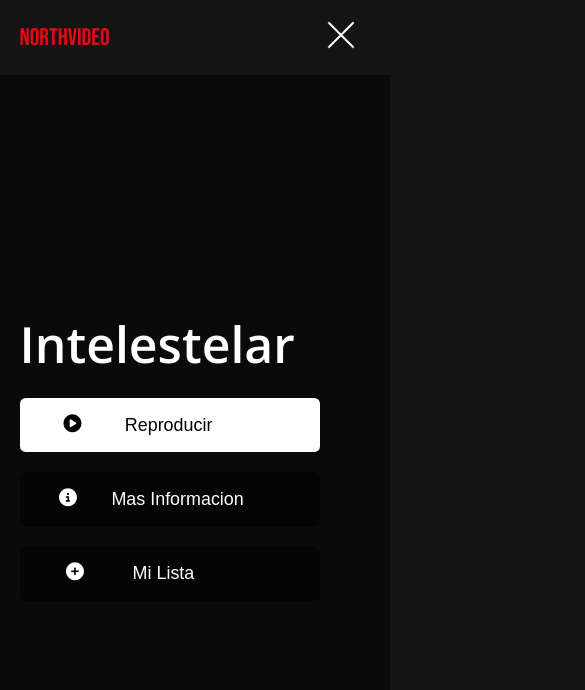
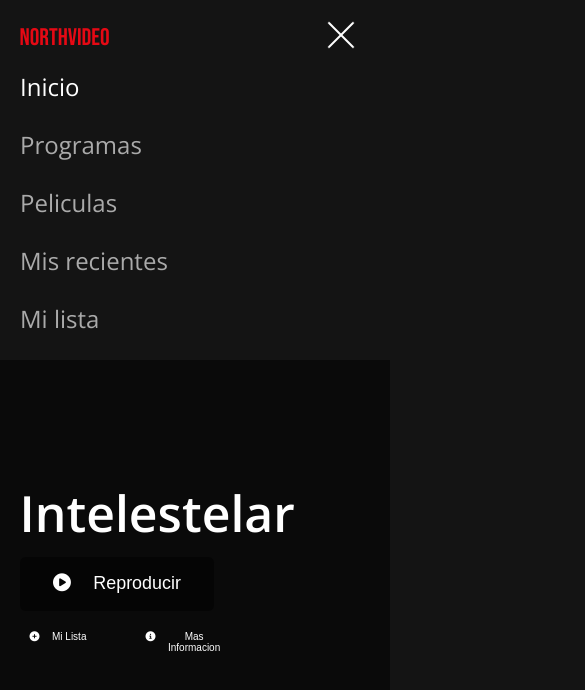
Before and after one commit to Northdevelop77/Northdevelop77.github.io, a plain HTML site: page Netflix/Html/index.html in a window 390 px wide. Both pictures are taken after a click on the button 340 px from the left and 35 px from the top of the page. Shown: the top 690 px of the page, 585 px wide, since content can reach past the window. Drawn offline with nearby package versions, Linux system fonts and the light colour scheme.

Commit message:
Agregamos menu

```diff
--- a/Netflix/Css/style.css
+++ b/Netflix/Css/style.css
@@ -101,9 +101,7 @@ header nav a.activo {
     margin-right: 1.25em;
 }
 
-#menu-icon {
-    display: none;
-}
+
 
 @media screen and (max-width: 800px) {
 
@@ -111,17 +109,41 @@ header nav a.activo {
 
 
     nav {
-       position: absolute;
-       display: flex;
-       flex-direction: column;
-       margin: auto;
-       margin-top: 80px;
-       background: rgba(0, 0, 0, .50);
-       display: none;
+  position: absolute;
+  top: 70px;
+  background: var(--fondo);
+  left: 0;
+  width: 100vh;
+
    }
 
+   nav a{
+    display: none;
+    padding: auto;
+    height: 100%;
+   }
+
+   nav a {
+    font-size: x-large;
+
+   }
+
+   nav .show {
+    display: block;
+    margin-bottom: 25px;
+   }
+
+
    .button-info, .button-list, .button-play {
-       margin-bottom: 20px;
+       position: absolute;
+background: none;
+   }
+
+
+
+   .button-play {
+       position: relative;
+       top: -10px
    }
 
    main .descripcion {
@@ -161,21 +183,18 @@ header nav a.activo {
        margin-bottom: -25px;
    }
 
-   .pelicula-principal .button-info, .button-list, .button-play{
-    display: grid;
-    width: 100%;
-    grid-template-areas: "mas Informacion reproducir mi Lista";
-    justify-content: align-content: start;
+   .pelicula-principal .button-info, .button-list{
+    display: flex;
+    width: 20%;
     max-width: 300px;
-    min-width: 200px;
-    margin-right: 0px;
+    min-width: 15px;
+    margin: -25;
+    padding: 10px;
+    font-size: 10px;
    }
 
-
-
-   .pelicula-principal .button-play {
-       background: #fff;
-       color: #000;
+   .button-info {
+       right: 164px;
    }
 
    #menu-icon button.open .top-line {
@@ -260,6 +279,4 @@ header nav a.activo {
         transform: translateY(0px) rotate(0deg) ;
     }
 }
-
-
 }
--- a/Netflix/Html/index.html
+++ b/Netflix/Html/index.html
@@ -16,11 +16,14 @@
                 NorthVideo
             </h2>
             <nav>
+
+                <div class="marco">
                     <a href="#" class="activo">Inicio</a>
                     <a href="#">Programas</a>
                     <a href="#">Peliculas</a>
                     <a href="#">Mis recientes</a>
                     <a href="#">Mi lista</a>
+                </div>
             </nav>
             <div id="menu-icon">
                 <div id="hamburger-container">
@@ -58,10 +61,23 @@
         nav.addEventListener('click', e =>{
             nav.classList.toggle('open');
         });
+        </script>
+    <script src="https://code.jquery.com/jquery-3.4.1.min.js" integrity="sha256-CSXorXvZcTkaix6Yvo6HppcZGetbYMGWSFlBw8HfCJo=" crossorigin="anonymous">
 
+    </script>
+<script>
+
+$(document).ready(function(){
+    $('#hamburger').click(function(){
+        $('a').toggleClass("show")
+    });
+});
 
 
 </script>
 
+
+
+
 </body>
 </html>
--- a/Queens and Kings/estilos/estilo.css
+++ b/Queens and Kings/estilos/estilo.css
@@ -303,6 +303,11 @@ footer {
     flex-direction: column;
   }
 
+  nav .marco {
+    height: 100vh;
+  }
+
+
   .menu-icon {
     display: block;
     width: 80px;
```
Lines whose indentation alone changed are shown as unchanged.
